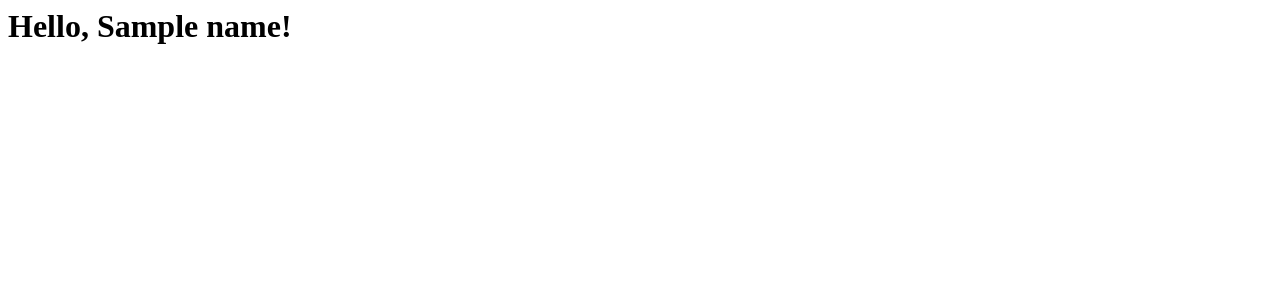
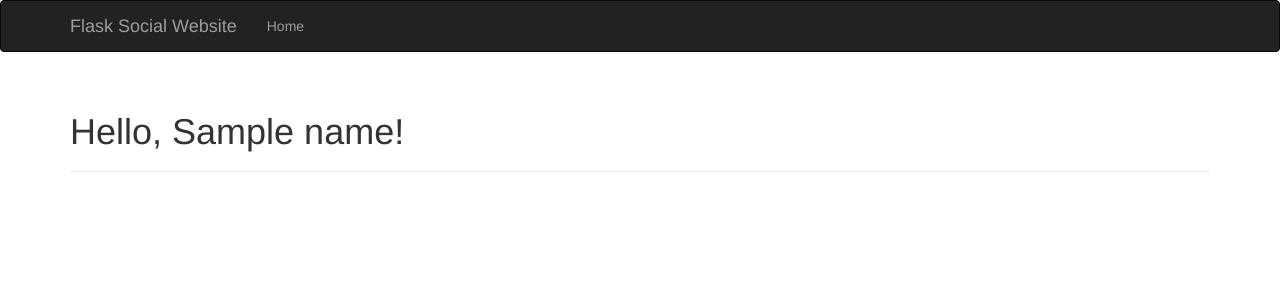
Before and after one commit to ramonfrombr/flask-social-website, a Flask app: template templates/user.html in a window 1280 px wide. Shown: the top 300 px of the page. Run offline with Flask 3, Linux system fonts and the light colour scheme; the template is opened without the code that fills it: most values are stand-ins (such as "Sample title", 1, 10 or a date in 2020); some libraries are stand-ins or nearby versions.

Commit message:
Created derived template user.html from flask-bootstrap base template

```diff
--- a/hello.py
+++ b/hello.py
@@ -1,6 +1,8 @@
 from flask import Flask, request, make_response, redirect, abort, render_template
+from flask_bootstrap import Bootstrap
 
 app = Flask(__name__)
+bootstrap = Bootstrap(app)
 
 @app.route('/')
 def index():
--- a/templates/user.html
+++ b/templates/user.html
@@ -1 +1,39 @@
-<h1>Hello, {{ name }}!</h1>
+{% extends "bootstrap/base.html" %}
+{% block title %}
+  Flask Social Website
+{% endblock %}
+{% block navbar %}
+  <div class="navbar navbar-inverse" role="navigation">
+    <div class="container">
+      <div class="navbar-header">
+        <button
+          class="navbar-toggle"
+          data-toggle="collapse"
+          type="button"
+          data-target=".navbar-collapse"
+        >
+          <span class="sr-only">Toggle navigation</span>
+          <span class="icon-bar"></span>
+          <span class="icon-bar"></span>
+          <span class="icon-bar"></span>
+        </button>
+        <div href="/" class="navbar-brand">Flask Social Website</div>
+      </div>
+      <div class="navbar-collapse collapse">
+        <ul class="nav navbar-nav">
+          <li>
+            <a href="/">Home</a>
+          </li>
+        </ul>
+      </div>
+    </div>
+  </div>
+{% endblock %}
+
+{% block content %}
+  <div class="container">
+    <div class="page-header">
+      <h1>Hello, {{ name }}!</h1>
+    </div>
+  </div>
+{% endblock %}
```
